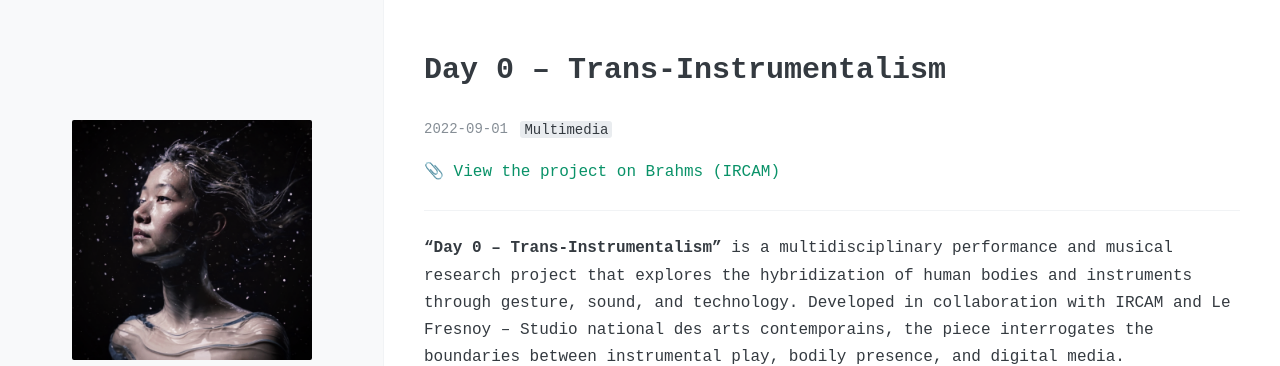
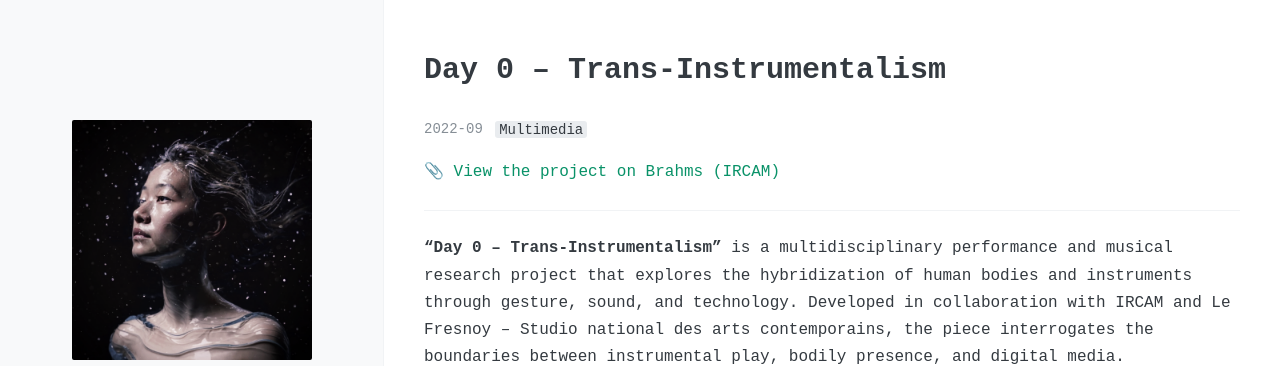
Before and after one commit to kbys88/kbys88.github.io, a Jekyll site: the page built from _posts/2022-09-01-Trans-Instrumentalism.md, in a window 1280 px wide and 900 px high. Shown: the top 366 px of the window. Built offline with Jekyll 4.4.1, drawn with Linux system fonts in a browser that asks for light colours; nearby versions of some CDN libraries.

Commit message:
Update post.html

```diff
--- a/_layouts/post.html
+++ b/_layouts/post.html
@@ -7,7 +7,7 @@ layout: default
 
   <div class="meta">
     <span class="date">
-      {{ page.date | date: "%Y-%m-%d" }}
+      {{ page.date | date: "%Y-%m" }}
     </span>
 
     <ul class="tag">
```
